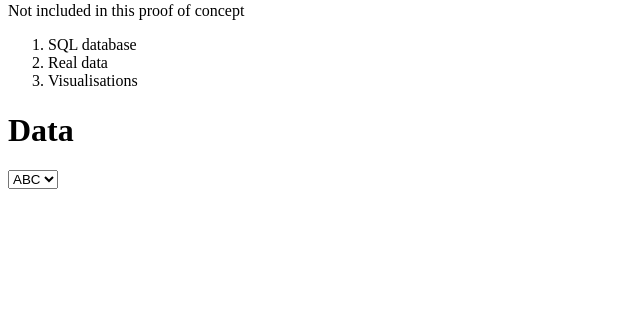
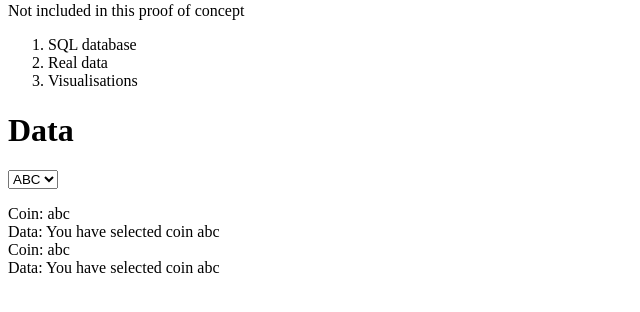
Before and after one commit to Abzraja/cryptocurrency-dashboard, a Flask app: page / in a window 1280 px wide. Shown: the part 184-496 px from the top of the page, without its empty margins (0-640 px from the left). Run offline with Flask 2, Linux system fonts and the light colour scheme.

Commit message:
Update D3 coding

```diff
--- a/templates/test.html
+++ b/templates/test.html
@@ -30,7 +30,7 @@
             api_path = `/data/${coin}`;
             console.log(`Function API called with coin ${coin}`);
             console.log(api_path);
-            data_area = d3.select("data_area");
+            data_area = d3.select("#data_area");
             d3.json(api_path).then(function(data) {
                 for (let [key, value] of Object.entries(data)) {
                     console.log(`${key}: ${value}`);
```
